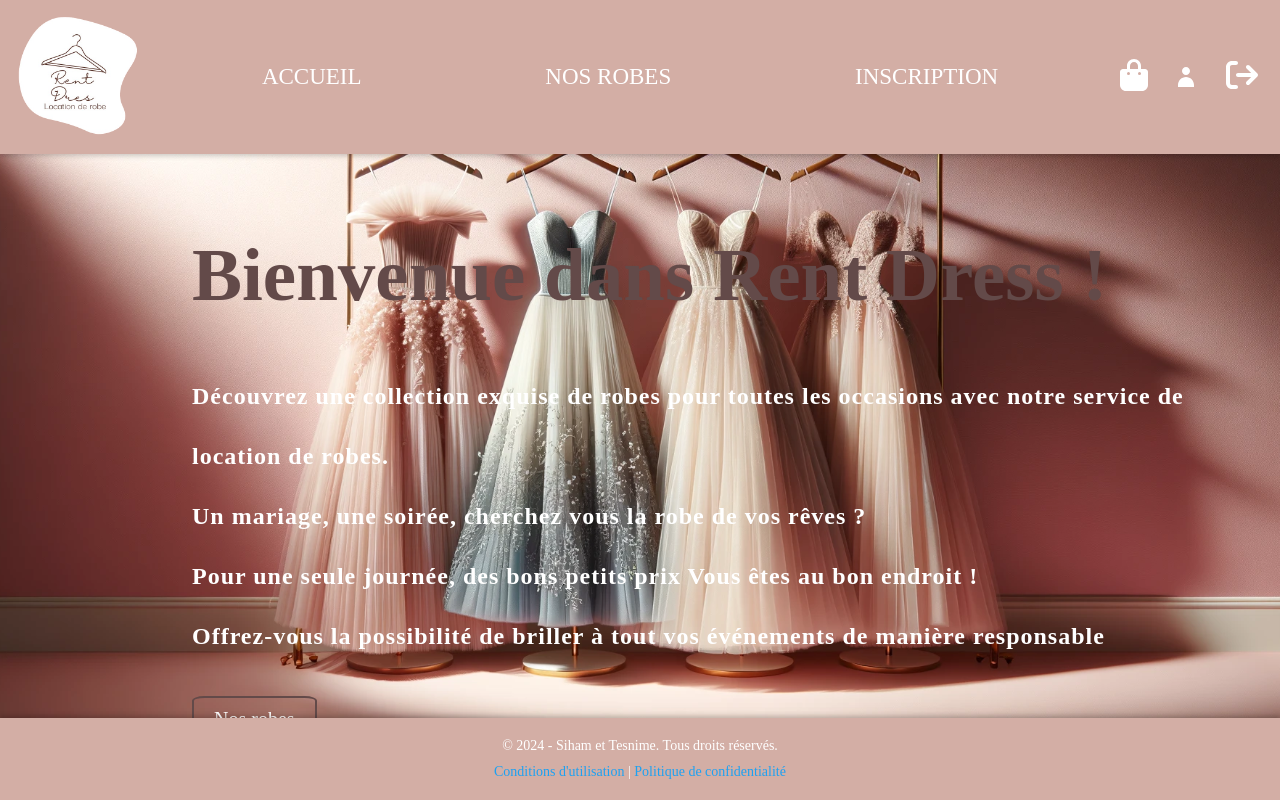
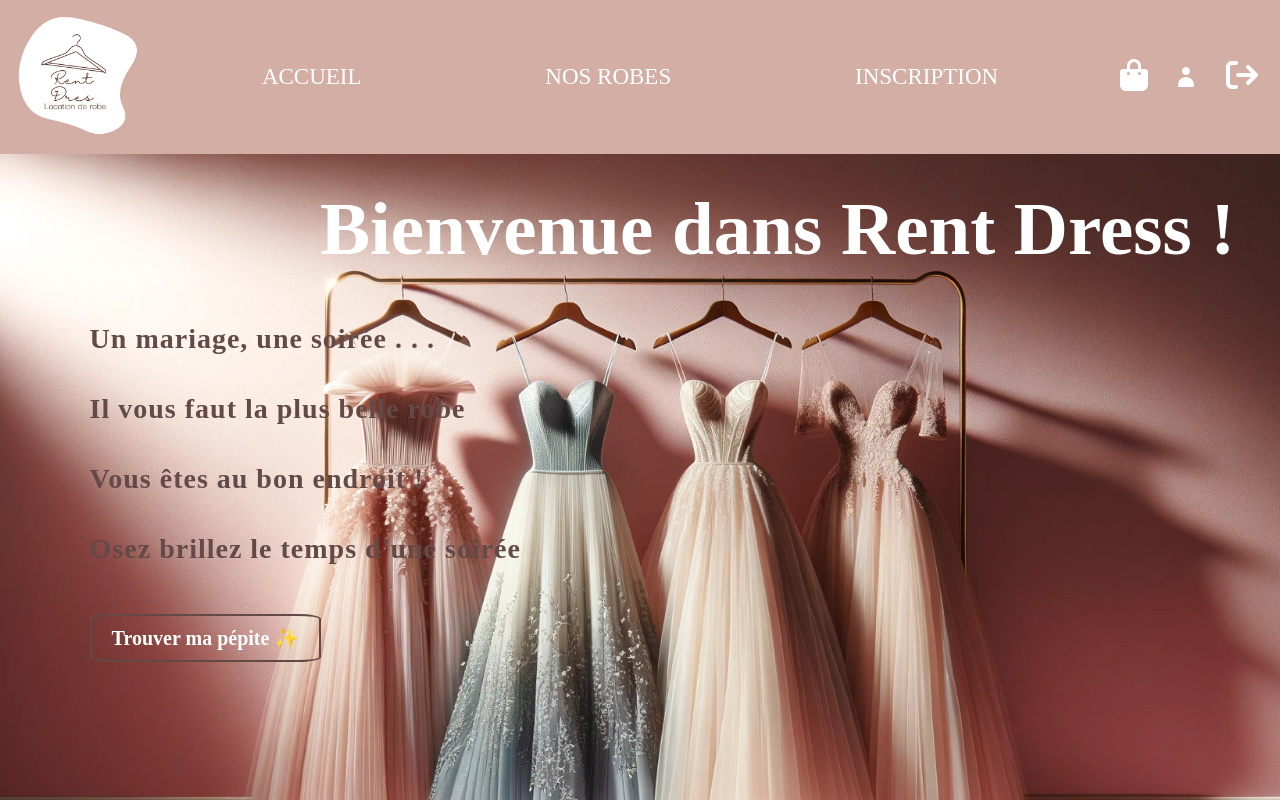
Before and after one commit to tesnime94/angular-projet, an Angular app: page /home in a window 1280 px wide. Shown: the top 800 px of the page. Built offline with nearby package versions, Linux system fonts and the light colour scheme.

Commit message:
arrange home and header front

```diff
--- a/src/app/footer/footer.component.css
+++ b/src/app/footer/footer.component.css
@@ -1,6 +1,5 @@
 footer {
   background-color: #d3aea5;
-  position: fixed;
   bottom: 0;
   color: #fff;
   text-align: center;
--- a/src/app/footer/footer.component.html
+++ b/src/app/footer/footer.component.html
@@ -1,7 +1,8 @@
 <footer>
   <div class="footer-content">
     <p>© 2024 - Siham et Tesnime. Tous droits réservés.</p>
-
+    <p> Premier site de location de robe, facilite la relation entre les clients et les propriétaire de robes </p>
+    <p>Offre la possibilité de recycler vos robes de soirée </p>
     <p><a href="/terms" routerLink="/terms">Conditions d'utilisation</a> | <a href="/privacy" routerLink="/privacy">Politique de confidentialité</a></p>
   </div>
 </footer>
--- a/src/app/header/header.component.css
+++ b/src/app/header/header.component.css
@@ -6,6 +6,7 @@ header {
   z-index: 1000;
 
 }
+
 
 a {
   text-decoration: none;
--- a/src/app/home/home.component.css
+++ b/src/app/home/home.component.css
@@ -1,41 +1,44 @@
+body {
+  margin: 0;
+  padding: 0;
+}
 
-div.text.home-page {
-  margin-left: 15%;
+.home {
+  background-image: url('/../assets/image1.webp');
+  background-size: cover;
+  background-position: top;
+  min-height: 100vh; /* Assure que la div occupe tout l'écran */
 
 }
 
-.container {
-  display: flex;
-  justify-content: center;
-  align-items: center;
-  /* Ajustez la hauteur selon vos besoins */
+.text {
+  color: #ffffff;
 }
 
-.text {
-
-  color: #634a49;
-  margin-top: 46px;
-
+.text.home-page {
 }
-
 .text h1 {
+  margin-left: 25%;
   font-size: 75px;
   line-height: 2;
-  margin-bottom: 1rem;
 }
 
 .text p {
-  font-size: x-large;
+  margin-left: 7%;
+  text-align: justify;
+  font-size: 28px;
   line-height: 2.5;
   letter-spacing: 1px;
-  color: #ffffff;
-  font-weight:bold ;
+  color: #634a49;
+  font-weight: bold;
 }
 
 .text a {
+  margin-left: 7%;
   display: inline-block;
   text-decoration: none;
   font-size: 1.25rem;
+  font-weight: bold;
   border: 2px solid #634a49;
   color: #ffffff;
   padding: 10px 20px;
--- a/src/app/home/home.component.html
+++ b/src/app/home/home.component.html
@@ -1,13 +1,15 @@
-<div class='text home-page'>
+<div class ="home">
+  <div class='text home-page'>
   <h1> Bienvenue dans Rent Dress !</h1>
-  <p> Découvrez une collection exquise de robes pour toutes les occasions avec notre service de location de robes.
+  <p>
+    Un mariage, une soirée . . .
     <br>
-    Un mariage, une soirée, cherchez vous la robe de vos rêves ?
+    Il vous faut la plus belle robe
     <br>
-    Pour une seule journée, des bons petits prix
     Vous êtes au bon endroit !
     <br>
-    Offrez-vous la possibilité de briller à tout vos événements de manière responsable
+   Osez brillez le temps d'une soirée
   </p>
-  <a routerLink="/dress"  class="dress">Nos robes</a>
+  <a routerLink="/dress"  class="dress">Trouver ma pépite ✨</a>
 </div>
+</div>
--- a/src/styles.css
+++ b/src/styles.css
@@ -2,9 +2,9 @@
   padding: 0;
   margin: 0;
 }
-body{
-  background-image: url('/../assets/image1.webp');
-  background-size: cover;
-  background-position: top
-;
-}
+/*body{*/
+/*  background-image: url('/../assets/image1.webp');*/
+/*  background-size: cover;*/
+/*  background-position: top*/
+/*;*/
+/*}*/
```
